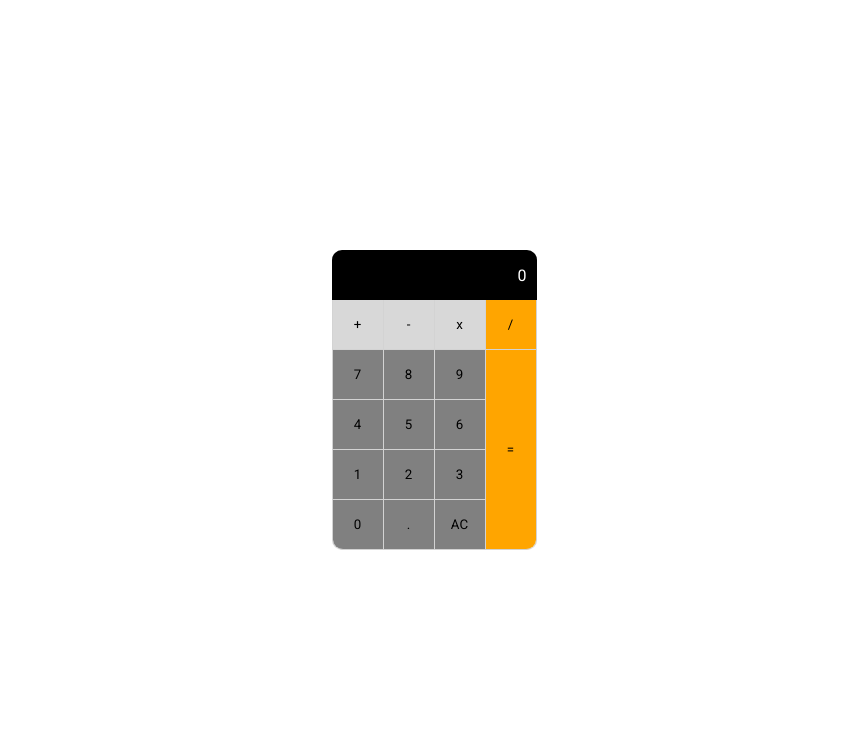
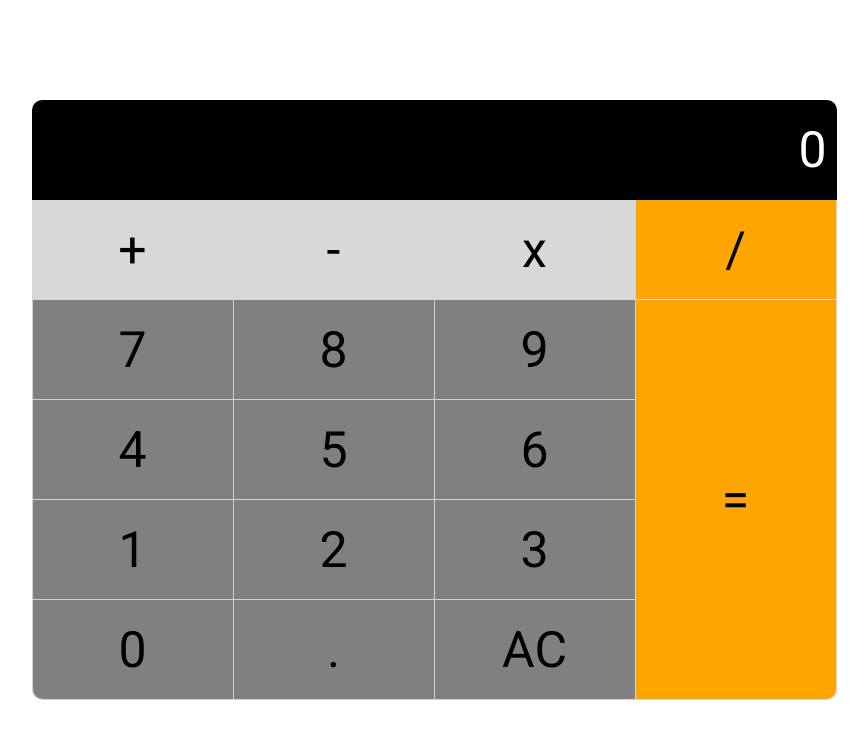
Before and after one commit to wellingtonflores/Calculadora, a plain HTML site: page src/index.html in a window 1280 px wide. Both pictures are taken after a click on the button "AC". Shown: the whole page, without its empty margins (206-1074 px from the left). Drawn offline with nearby package versions, Linux system fonts and the light colour scheme.

Commit message:
arrumando css

```diff
--- a/src/script.js
+++ b/src/script.js
@@ -4,8 +4,14 @@ let resultado;
 let resultado2;
 let operacao;
 let botaoClicado = false;
+let numeroclicado = false;
 
 $('.numero').on('click', function () {
+    numeroclicado = true;
+    if (numeroclicado === true) {
+        $('.resetar').text('C');
+    }
+
     if (operacao === undefined) {
         if (valor1 === undefined) {
             valor1 = parseFloat(this.textContent);
@@ -92,6 +98,11 @@ $('.resetar').on('click', function () {
     valor2 = undefined;
     operacao = undefined;
     resultado = undefined;
+    if (numeroclicado === true) {
+        numeroclicado = false;
+        $('.resetar').text('AC');
+    }
+
     $('.resultado').text(0);
 });
 
--- a/src/style.css
+++ b/src/style.css
@@ -1,6 +1,7 @@
 * {
     margin: 0;
     font-family: 'Roboto', sans-serif;
+    font-size: 50px;
 }
 
 .content {
@@ -18,7 +19,7 @@
     background-color: black;
     color: white;
     display: flex;
-    height: 50px;
+    height: 100px;
     align-items: center;
     justify-content: right;
     padding-right: 10px;
@@ -27,8 +28,8 @@
 }
 
 button {
-    width: 50px;
-    height: 50px;
+    width: 200px;
+    height: 100px;
     appearance: none;
     -webkit-appearance: none;
     -moz-appearance: none;
@@ -67,7 +68,7 @@ button {
 }
 
 #total {
-    height: 200px;
+    height: 400px;
     background-color: orange;
     border-bottom-right-radius: 10px;
 }
```
